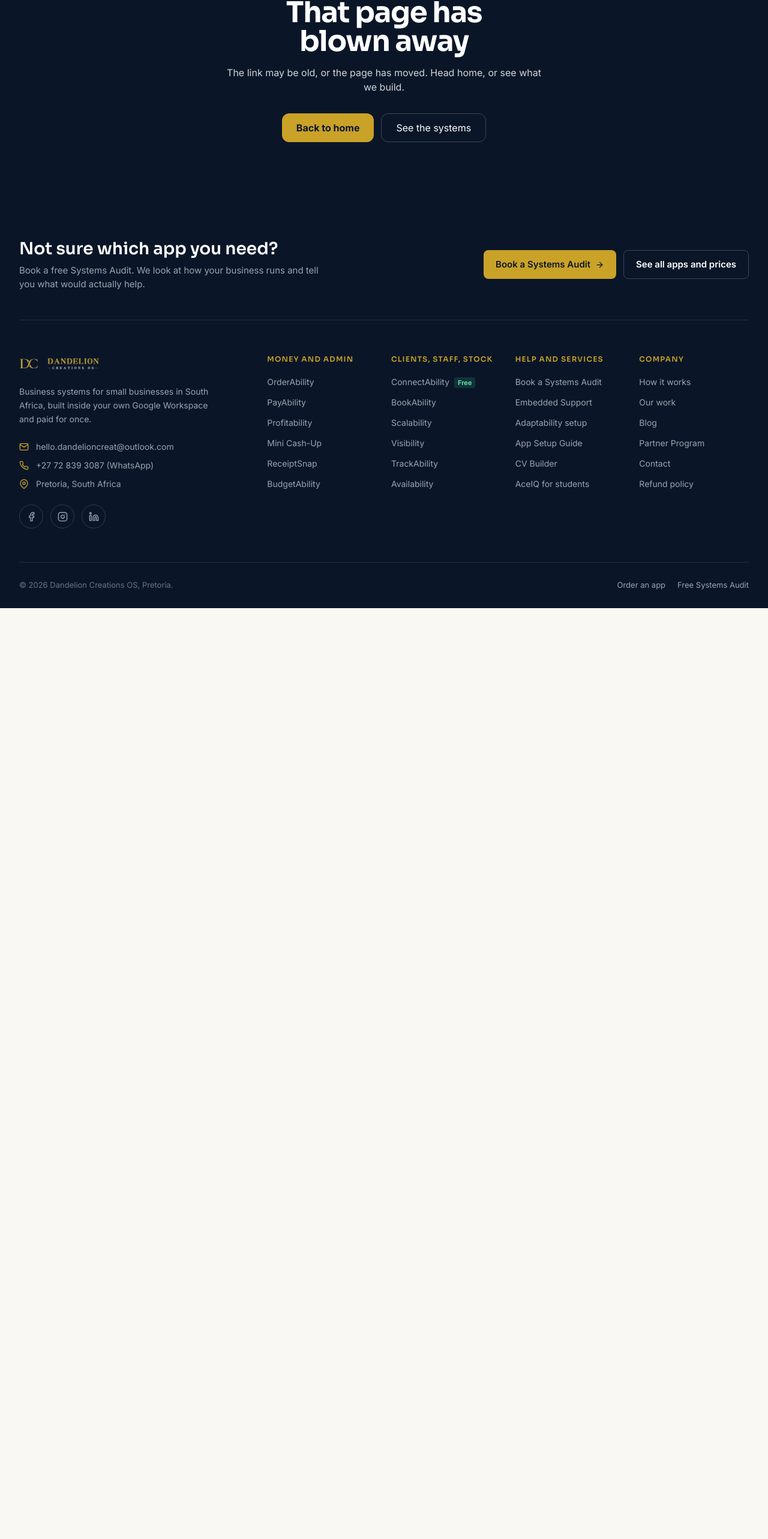
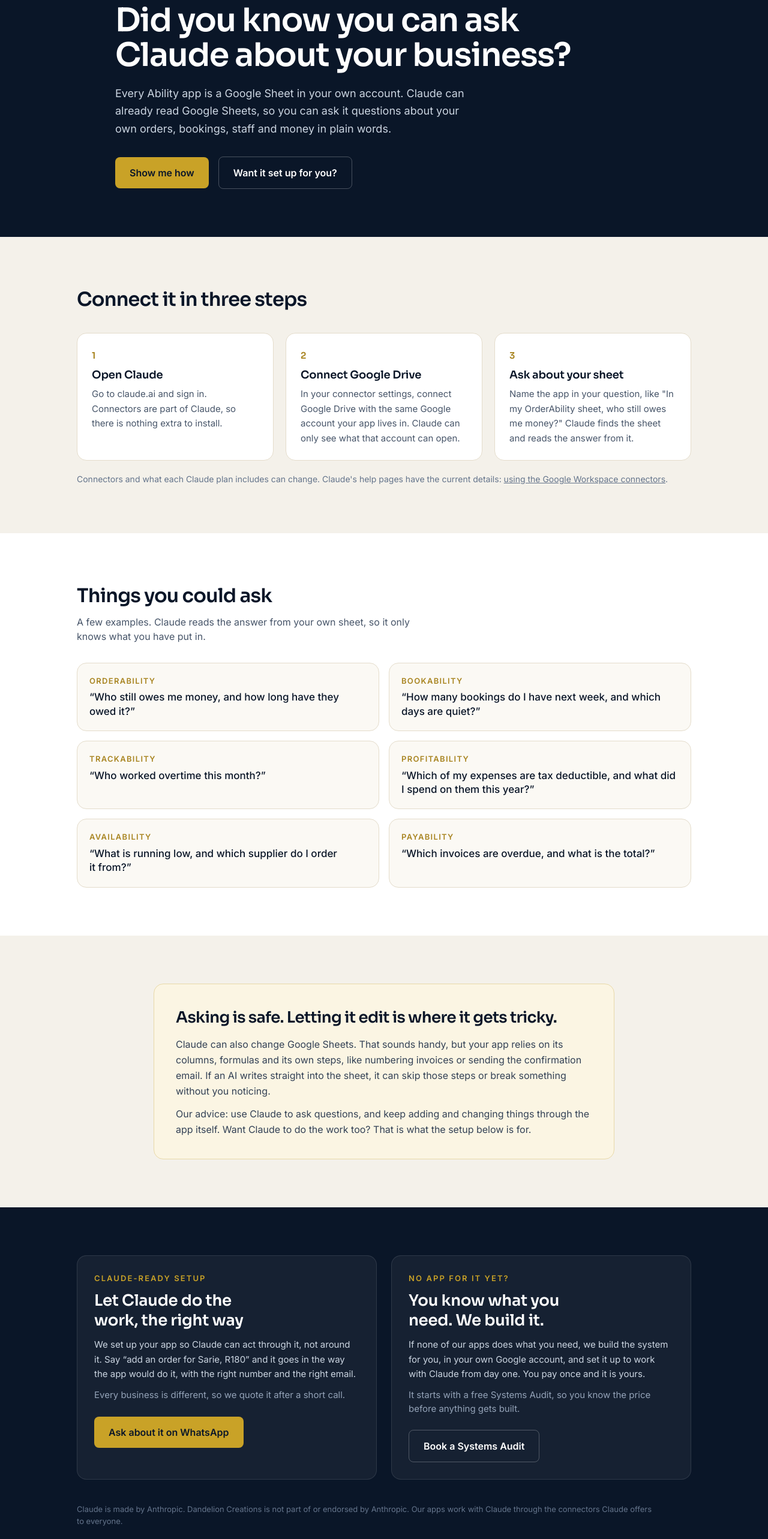
Before and after one commit to DandelionSeedlings/dandelion-va-website, a Next.js app: page /claude in a window 1280 px wide. Before the commit this address had no page. Shown: the part 191-2757 px from the top of the page at 60% size. Before the commit the page ends 1205 px from the top, so only its background shows below. Built offline with nearby package versions, Linux system fonts and the light colour scheme; no server answers.

Commit message:
add works with claude page

```diff
--- /dev/null
+++ b/src/app/claude/page.js
@@ -0,0 +1,11 @@
+import ClaudeLanding from '../../components/claude/ClaudeLanding'
+
+export const metadata = {
+  title: 'Use our apps with Claude | Dandelion Creations',
+  description: 'Every Ability app is a Google Sheet in your own account, so you can ask Claude about your orders, bookings, staff and money. Here is how, and how we set it up safely.',
+  alternates: { canonical: '/claude' },
+}
+
+export default function ClaudePage() {
+  return <ClaudeLanding />
+}
--- a/src/app/sitemap.js
+++ b/src/app/sitemap.js
@@ -5,7 +5,7 @@ const base = 'https://dandelioncreations.co.za'
 export default function sitemap() {
   const pages = [
     '/', '/book', '/abilitysuite', '/payability', '/bookability', '/receiptsnap', '/visibility',
-    '/connectability', '/scalability', '/availability', '/mini-cash-up', '/trackability', '/orderability', '/profitability', '/aceiq', '/budgetability', '/embeddedsupport', '/partners', '/setup-guide', '/refunds', '/cv', '/adaptability', '/blog',
+    '/connectability', '/scalability', '/availability', '/mini-cash-up', '/trackability', '/orderability', '/profitability', '/aceiq', '/budgetability', '/embeddedsupport', '/partners', '/setup-guide', '/refunds', '/cv', '/adaptability', '/claude', '/blog',
   ].map((path) => ({ url: base + path, lastModified: new Date() }))
 
   const posts = getAllPosts().map((post) => ({
--- a/src/components/Footer.jsx
+++ b/src/components/Footer.jsx
@@ -38,6 +38,7 @@ const COLUMNS = [
       ['Embedded Support', '/embeddedsupport'],
       ['Adaptability setup', '/adaptability'],
       ['App Setup Guide', '/setup-guide'],
+      ['Use with Claude', '/claude'],
       ['CV Builder', '/cv'],
       ['AceIQ for students', '/aceiq'],
     ],
--- /dev/null
+++ b/src/components/claude/ClaudeLanding.jsx
@@ -0,0 +1,121 @@
+// src/components/claude/ClaudeLanding.jsx
+//
+// /claude: how our apps work with Claude, and the paid setup that makes it safe.
+// Wording rule: "works with Claude" in words only. No Claude or Anthropic logos,
+// nothing that suggests we are an official partner.
+
+import Link from 'next/link'
+import Navbar from '../Navbar'
+import Footer from '../Footer'
+import { whatsappLink } from '../../lib/site'
+
+const STEPS = [
+  ['Open Claude', 'Go to claude.ai and sign in. Connectors are part of Claude, so there is nothing extra to install.'],
+  ['Connect Google Drive', 'In your connector settings, connect Google Drive with the same Google account your app lives in. Claude can only see what that account can open.'],
+  ['Ask about your sheet', 'Name the app in your question, like "In my OrderAbility sheet, who still owes me money?" Claude finds the sheet and reads the answer from it.'],
+]
+
+const EXAMPLES = [
+  ['OrderAbility', 'Who still owes me money, and how long have they owed it?'],
+  ['BookAbility', 'How many bookings do I have next week, and which days are quiet?'],
+  ['TrackAbility', 'Who worked overtime this month?'],
+  ['Profitability', 'Which of my expenses are tax deductible, and what did I spend on them this year?'],
+  ['Availability', 'What is running low, and which supplier do I order it from?'],
+  ['PayAbility', 'Which invoices are overdue, and what is the total?'],
+]
+
+export default function ClaudeLanding() {
+  return (
+    <div className="min-h-screen bg-[#F4F1EA] text-navy-900">
+      <Navbar />
+
+      <section className="bg-navy-900 px-5 pb-20 pt-36 text-white md:pt-40">
+        <div className="mx-auto max-w-4xl">
+          <p className="mb-4 text-[13px] font-semibold uppercase tracking-[0.16em] text-gold">Works with Claude</p>
+          <h1 className="font-display text-[40px] font-semibold leading-[1.08] tracking-tight md:text-[54px]">Did you know you can ask Claude about your business?</h1>
+          <p className="mt-5 max-w-[34em] text-[18px] leading-relaxed text-slate-300">
+            Every Ability app is a Google Sheet in your own account. Claude can already read Google Sheets, so you can ask it questions about your own orders, bookings, staff and money in plain words.
+          </p>
+          <div className="mt-8 flex flex-wrap items-center gap-4">
+            <a href="#how" className="rounded-lg bg-gold px-6 py-3.5 font-semibold text-navy-900 transition hover:brightness-105">Show me how</a>
+            <a href="#setup" className="rounded-lg border border-white/25 px-6 py-3.5 font-semibold text-white transition hover:border-gold hover:text-gold">Want it set up for you?</a>
+          </div>
+        </div>
+      </section>
+
+      <section id="how" className="scroll-mt-24 px-5 py-20">
+        <div className="mx-auto max-w-5xl">
+          <h2 className="font-display text-[32px] font-semibold tracking-tight">Connect it in three steps</h2>
+          <div className="mt-8 grid gap-5 md:grid-cols-3">
+            {STEPS.map(([t, d], i) => (
+              <div key={t} className="rounded-2xl border border-[#E4DCCB] bg-white p-6">
+                <span className="font-display text-[15px] font-semibold text-gold-dark">{i + 1}</span>
+                <h3 className="mt-2 text-[18px] font-semibold">{t}</h3>
+                <p className="mt-1.5 text-[15px] leading-relaxed text-slate-600">{d}</p>
+              </div>
+            ))}
+          </div>
+          <p className="mt-5 text-[14px] text-slate-500">
+            Connectors and what each Claude plan includes can change. Claude&apos;s help pages have the current details:{' '}
+            <a href="https://support.claude.com/en/articles/10166901-use-google-workspace-connectors" target="_blank" rel="noopener noreferrer" className="underline">using the Google Workspace connectors</a>.
+          </p>
+        </div>
+      </section>
+
+      <section className="bg-white px-5 py-20">
+        <div className="mx-auto max-w-5xl">
+          <h2 className="font-display text-[32px] font-semibold tracking-tight">Things you could ask</h2>
+          <p className="mt-2 max-w-[36em] text-[16px] text-slate-600">A few examples. Claude reads the answer from your own sheet, so it only knows what you have put in.</p>
+          <div className="mt-8 grid gap-4 md:grid-cols-2">
+            {EXAMPLES.map(([app, q]) => (
+              <div key={app} className="rounded-2xl border border-[#E4DCCB] bg-[#FBF9F4] p-5">
+                <p className="text-[13px] font-semibold uppercase tracking-[0.1em] text-gold-dark">{app}</p>
+                <p className="mt-1.5 text-[17px] font-medium leading-snug">&ldquo;{q}&rdquo;</p>
+              </div>
+            ))}
+          </div>
+        </div>
+      </section>
+
+      <section className="px-5 py-20">
+        <div className="mx-auto max-w-3xl rounded-2xl border border-[#E8D9A8] bg-[#FBF5E3] p-7 md:p-9">
+          <h2 className="font-display text-[26px] font-semibold tracking-tight">Asking is safe. Letting it edit is where it gets tricky.</h2>
+          <p className="mt-3 text-[16px] leading-relaxed text-slate-700">
+            Claude can also change Google Sheets. That sounds handy, but your app relies on its columns, formulas and its own steps, like numbering invoices or sending the confirmation email. If an AI writes straight into the sheet, it can skip those steps or break something without you noticing.
+          </p>
+          <p className="mt-3 text-[16px] leading-relaxed text-slate-700">
+            Our advice: use Claude to ask questions, and keep adding and changing things through the app itself. Want Claude to do the work too? That is what the setup below is for.
+          </p>
+        </div>
+      </section>
+
+      <section id="setup" className="scroll-mt-24 bg-navy-900 px-5 py-20 text-white">
+        <div className="mx-auto grid max-w-5xl gap-6 md:grid-cols-2">
+          <div className="rounded-2xl border border-white/10 bg-white/5 p-7">
+            <p className="text-[13px] font-semibold uppercase tracking-[0.16em] text-gold">Claude-ready setup</p>
+            <h3 className="mt-3 font-display text-[26px] font-semibold leading-tight">Let Claude do the work, the right way</h3>
+            <p className="mt-3 text-[15px] leading-relaxed text-slate-300">
+              We set up your app so Claude can act through it, not around it. Say &ldquo;add an order for Sarie, R180&rdquo; and it goes in the way the app would do it, with the right number and the right email.
+            </p>
+            <p className="mt-3 text-[15px] text-slate-400">Every business is different, so we quote it after a short call.</p>
+            <a href={whatsappLink('Hi, I would like to know more about the Claude-ready setup for my app.')} target="_blank" rel="noopener noreferrer" className="mt-6 inline-block rounded-lg bg-gold px-6 py-3.5 font-semibold text-navy-900 transition hover:brightness-105">Ask about it on WhatsApp</a>
+          </div>
+          <div className="rounded-2xl border border-white/10 bg-white/5 p-7">
+            <p className="text-[13px] font-semibold uppercase tracking-[0.16em] text-gold">No app for it yet?</p>
+            <h3 className="mt-3 font-display text-[26px] font-semibold leading-tight">You know what you need. We build it.</h3>
+            <p className="mt-3 text-[15px] leading-relaxed text-slate-300">
+              If none of our apps does what you need, we build the system for you, in your own Google account, and set it up to work with Claude from day one. You pay once and it is yours.
+            </p>
+            <p className="mt-3 text-[15px] text-slate-400">It starts with a free Systems Audit, so you know the price before anything gets built.</p>
+            <Link href="/book" className="mt-6 inline-block rounded-lg border border-white/25 px-6 py-3.5 font-semibold text-white transition hover:border-gold hover:text-gold">Book a Systems Audit</Link>
+          </div>
+        </div>
+        <p className="mx-auto mt-10 max-w-5xl text-[13px] text-slate-500">
+          Claude is made by Anthropic. Dandelion Creations is not part of or endorsed by Anthropic. Our apps work with Claude through the connectors Claude offers to everyone.
+        </p>
+      </section>
+
+      <Footer />
+    </div>
+  )
+}
```
